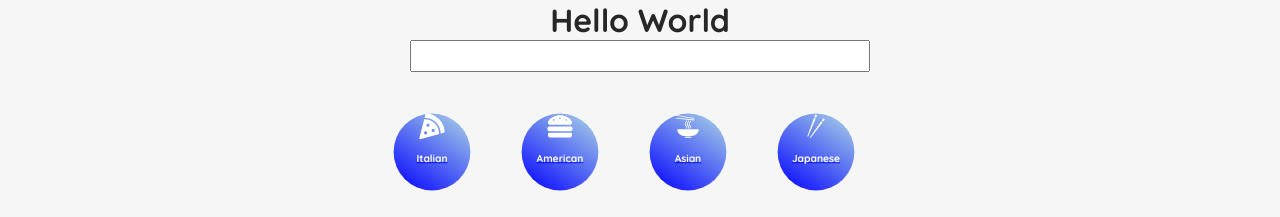
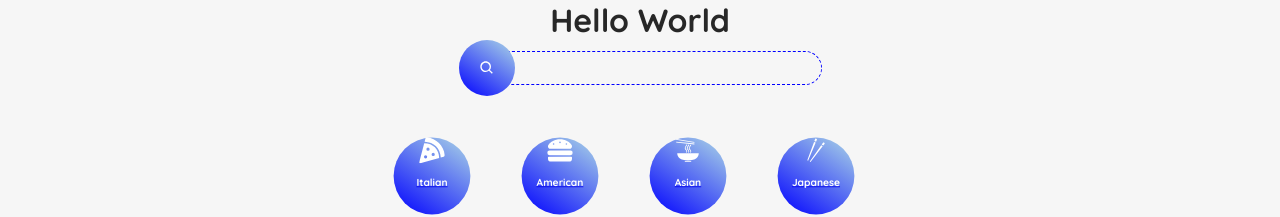
Before and after one commit to samuel-ma/Recipe-Application, a React (Create React App) app: page / in a window 1280 px wide. Shown: the top 217 px of the page. Built offline with nearby package versions, Linux system fonts and the light colour scheme; no server answers.

Commit message:
another commit

```diff
--- a/src/Components/Search.jsx
+++ b/src/Components/Search.jsx
@@ -2,12 +2,19 @@
 
 import styled from "styled-components";
 import {useState} from "react";
-import {FaSearch} from "react-icons/fa";
+import {BiSearch} from "react-icons/bi";
 
 function Search() {
   return (
     <FormStyle>
+      <div className="search-icon">
+        <BiSearch className="search" />
+      </div>
+
+      <div className="input-div">
         <input type="text" />
+      </div>
+
     </FormStyle>
   )
 }
@@ -16,12 +23,53 @@ const FormStyle = styled.div`
   display:flex;
   align-items: center;
   justify-content: center;
+  border-radius: 5px;
 
   input{
+    height: 100%;
     outline: none;
-    width: 40%;
-    height: 2rem;
+    border: none;
+    width: 300px;
+    background: transparent;
   }
+
+  .search{
+    color: white;
+  }
+
+  .search-icon{
+    display: flex;
+    align-items: center;
+    justify-content: center;
+    background-image: linear-gradient(35deg, blue, lightblue);
+    border-radius: 30px;
+    padding-right: 20px;
+    padding-left: 20px;
+    padding-top: 20px;
+    padding-bottom: 20px;
+    margin-right: -20px;
+    z-index: 1;
+  }
+
+  .search-icon:hover{
+    cursor: pointer;
+    background-image: linear-gradient(to right, #f27121, #e94057);
+  }
+
+  .input-div{
+    display: flex;
+    align-items: center;
+    justify-content: center;
+    outline: none;
+    border-radius: 5px;
+    height: 34px;
+    border-width: 0.5px;
+    border-color: blue;
+    border-style: dashed;
+    border-radius: 20px;
+    padding-left: 25px;
+  }
+
 
 `;
 
```
